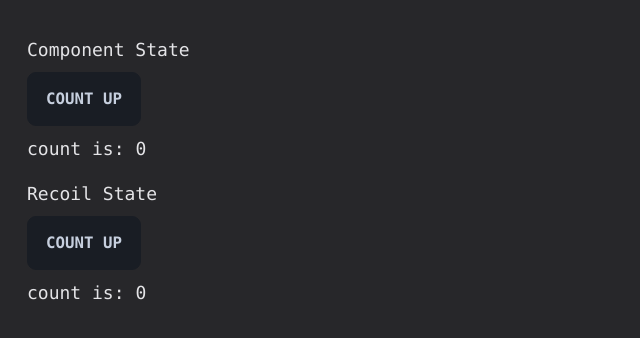
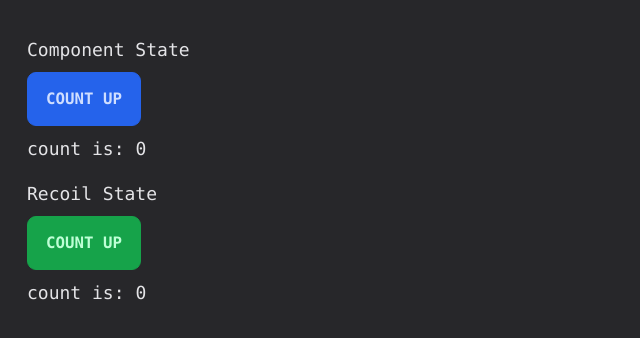
Before and after one commit to ryo-is/react-vite, a React (Vite) app: page / in a window 1280 px wide. Shown: the top 338 px of the page, without its empty margins (0-640 px from the left). Built offline with nearby package versions, Linux system fonts and the light colour scheme.

Commit message:
faet: change button color

```diff
--- a/src/App.tsx
+++ b/src/App.tsx
@@ -15,7 +15,7 @@ export const App = () => {
         <button
           type="button"
           onClick={() => setCount((c) => c + 1)}
-          className="btn"
+          className="btn btn-primary"
         >
           count up
         </button>
@@ -26,7 +26,7 @@ export const App = () => {
         <button
           type="button"
           onClick={() => countSetState({ count: countByRecoil + 1 })}
-          className="btn"
+          className="btn btn-success"
         >
           count up
         </button>
```
